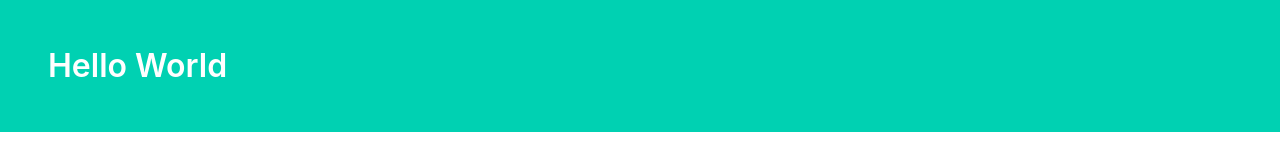
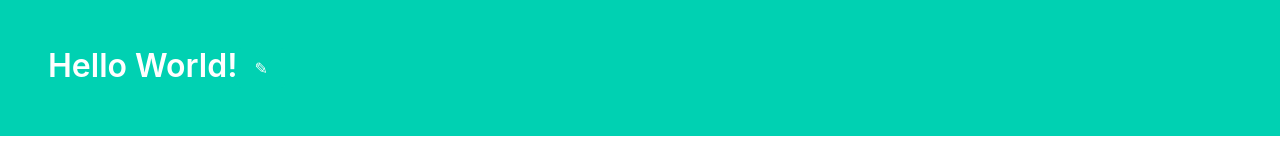
Before and after one commit to kaesluder/intentional-startpage-js, a React (Create React App) app: page / in a window 1280 px wide. Shown: the top 160 px of the page. Built offline with nearby package versions, Linux system fonts and the light colour scheme.

Commit message:
page header component

```diff
--- a/src/App.js
+++ b/src/App.js
@@ -1,8 +1,60 @@
+import React, { useState } from 'react';
 import 'bulma/css/bulma.min.css';
 import PageHeading from './components/PageHeading';
 
+const config = [
+  {
+    widget: 'bookmarks',
+    title: 'Comms',
+    'bookmark-list': [
+      { url: 'https://app.fastmail.com', text: 'fastmail' },
+      { url: 'https://discord.com/channels/@me', text: 'discord' },
+    ],
+  },
+  {
+    widget: 'bookmarks',
+    title: 'Comms',
+    'bookmark-list': [
+      { url: 'https://app.fastmail.com', text: 'fastmail' },
+      { url: 'https://discord.com/channels/@me', text: 'discord' },
+    ],
+  },
+  {
+    widget: 'clocks',
+    id: 'clocks1',
+    title: 'Clocks',
+    'clock-list': ['America/New_York', 'America/Los_Angeles'],
+  },
+  {
+    widget: 'weather',
+    id: 'test-weather',
+    title: 'Weather',
+    latitude: 40.73,
+    longitude: -74.0,
+    'hour-intervals': 4,
+    'total-hours': 25,
+  },
+];
+const latitude = 40.73;
+const longitude = -74.0;
+
+const pageHeadingText = localStorage.getItem('pageHeadingText')
+  ? localStorage.getItem('pageHeadingText')
+  : 'Hello World!';
+
 function App() {
-  return <PageHeading></PageHeading>;
+  const [pageHeadingState, setPageHeading] = useState(pageHeadingText);
+  const pageHeadingEditHandler = function (newText) {
+    console.log('pageHeadingEditHandler: ' + newText);
+    setPageHeading(newText);
+    localStorage.setItem('pageHeadingText', newText);
+  };
+  return (
+    <PageHeading
+      pageHeadingState={pageHeadingState}
+      setter={pageHeadingEditHandler}
+    ></PageHeading>
+  );
 }
 
 export default App;
--- /dev/null
+++ b/src/components/PageHeading.css
@@ -0,0 +1,15 @@
+span.state-edit {
+    display: none;
+}
+
+button.state-edit {
+    display: inline;
+}
+
+input.state-edit {
+    display: inline;
+}
+
+input.state-display {
+    display: none;
+}
--- a/src/components/PageHeading.js
+++ b/src/components/PageHeading.js
@@ -1,8 +1,45 @@
-const PageHeading = function () {
+import React, { useState } from 'react';
+import './PageHeading.css';
+
+const PageHeading = function (props) {
+  const [stateClass, setStateClass] = useState('state-display');
+
+  const toggleStateClass = function (e) {
+    console.log('toggleStateClass ' + stateClass);
+    if (stateClass === 'state-edit') {
+      setStateClass('state-display');
+    } else {
+      setStateClass('state-edit');
+    }
+  };
+
+  const localEditHandler = function (e) {
+    console.log('localEditHandler: ' + e.target.value);
+    const newText = e.target.value;
+    props.setter(newText);
+    toggleStateClass(e);
+  };
+
   return (
-    <section class="hero is-primary">
-      <div class="hero-body">
-        <h1 class="title">Hello World</h1>
+    <section className="hero is-primary">
+      <div className="hero-body">
+        <h1 className="title">
+          <span className={stateClass}>{props.pageHeadingState}</span>
+          <input
+            id="headerEdit"
+            type="text"
+            className={stateClass}
+            defaultValue={props.pageHeadingState}
+            onKeyDown={(event) => {
+              if (event.key === 'Enter') {
+                localEditHandler(event);
+              }
+            }}
+          />
+          <button className="button is-primary" onClick={toggleStateClass}>
+            ✎
+          </button>
+        </h1>
       </div>
     </section>
   );
```
Also changed, not shown: 1 other file (tests, documents, lock files or other folders).
